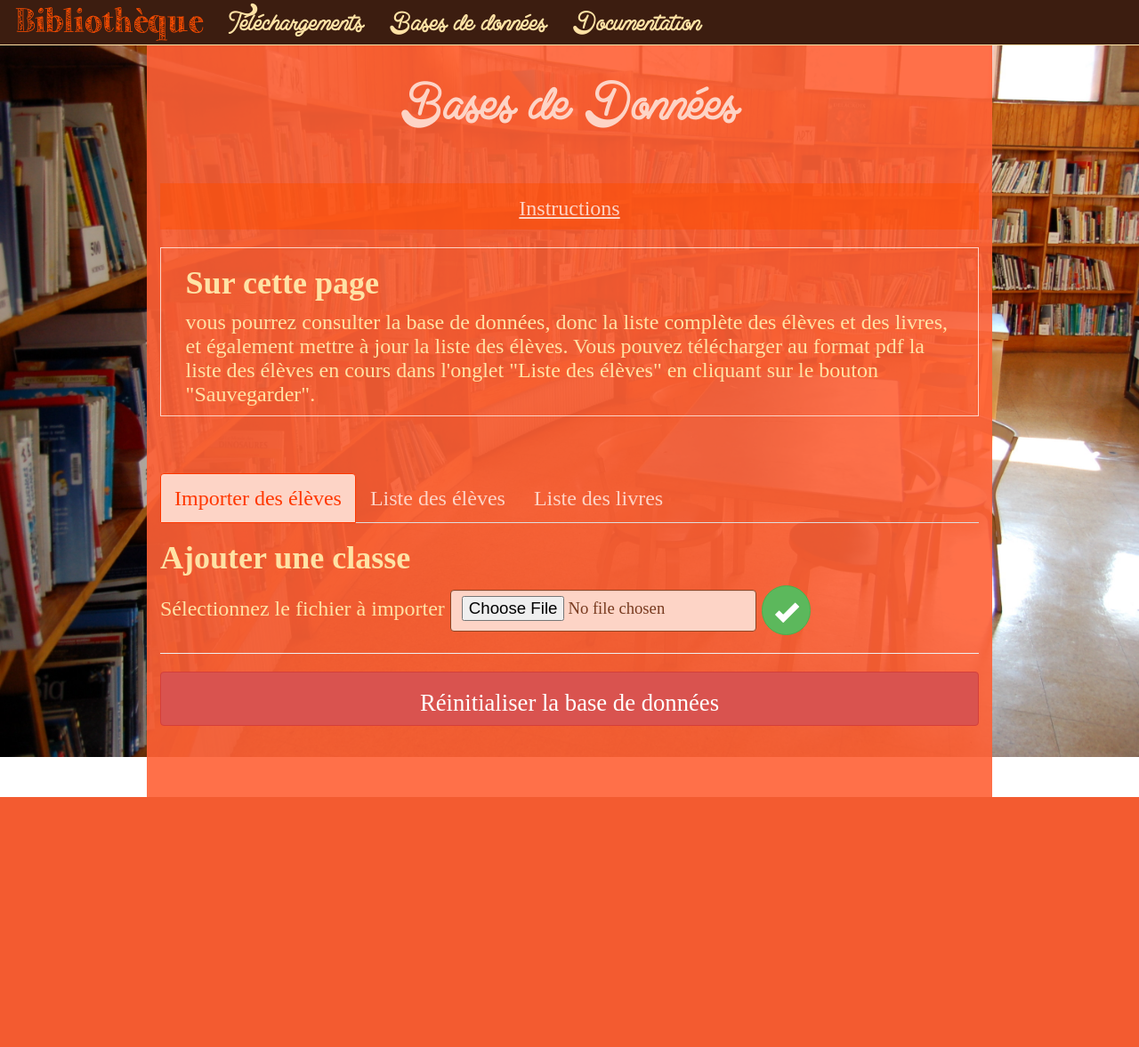
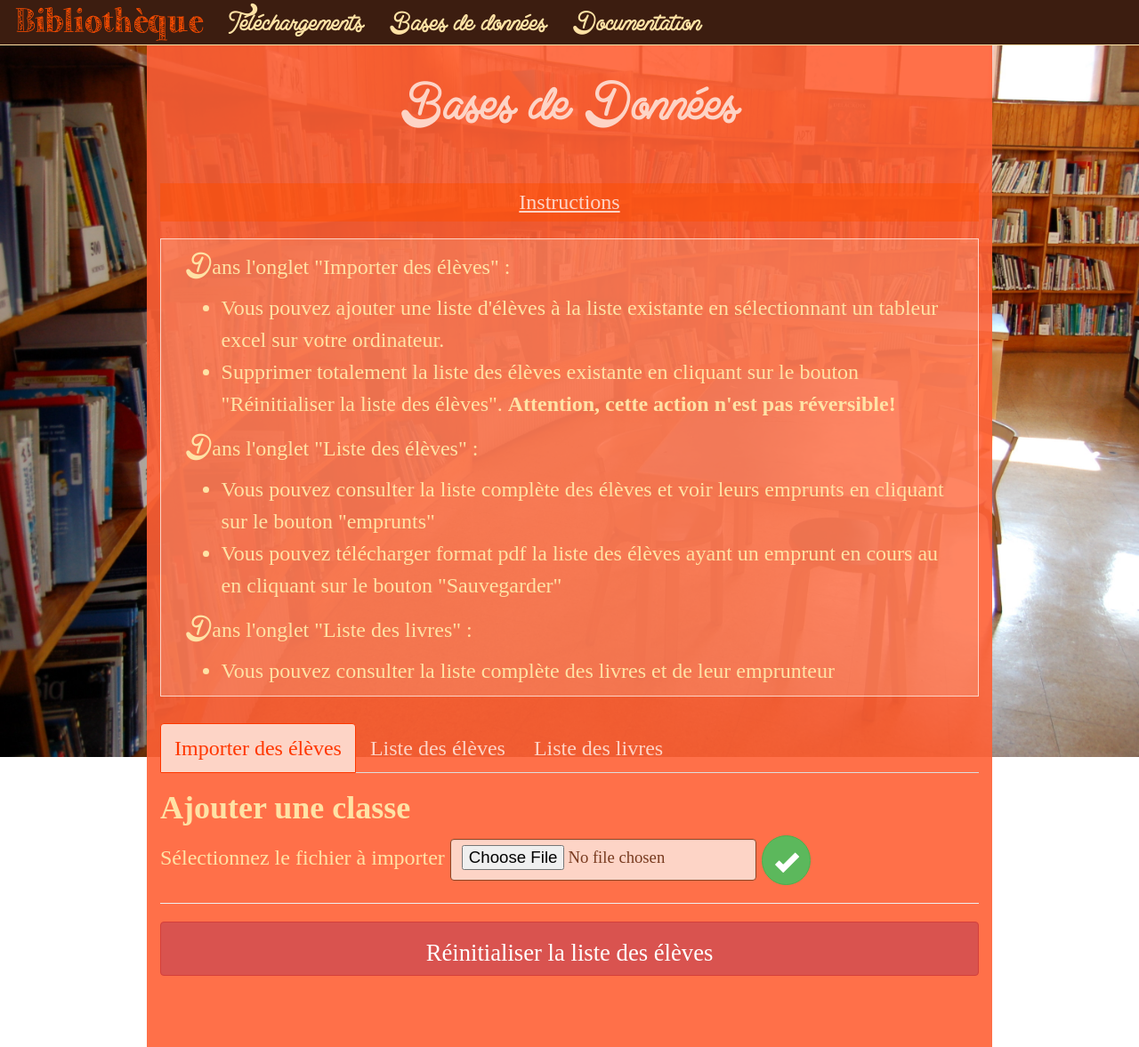
Before and after one commit to BibliothequeMaternelleAilly/WebApp, a PHP site: page /database.php in a window 1280 px wide, after a click on "Instructions". Shown: the whole page at 89% size. Before the commit the page ends 896 px from the top, so only its background shows below. Run offline with PHP 8.4, Linux system fonts and the light colour scheme; some libraries are stand-ins or nearby versions; some web fonts are replaced.

Commit message:
ajout des instructions dans la page base de données et modif du css

```diff
--- a/css/custom.css
+++ b/css/custom.css
@@ -56,6 +56,11 @@ h2 {
     font-size: 1.5em;
 }
 
+.lettrine {
+    font-family: clearLine;
+    font-size: 30pt;
+}
+
 .btn.active.focus,.btn.active:focus,.btn.focus,.btn:active.focus,.btn:active:focus,.btn:focus {
     outline: none;
 }
--- a/database.php
+++ b/database.php
@@ -39,38 +39,57 @@
                 padding-right: 10pt;
             }
 
+            #d_aide {
+                margin-bottom: 30px;
+            }
+
             #lien_aide {
                 display: block;
+                border: white solid 1px;
+                border-radius: 5px;
+                text-align: center;
                 text-decoration: none;
-                text-align: center;
                 color: #fdd4c6;
-                margin-bottom: 20px;
-                padding-top: 15px;
-                padding-bottom: 10px;
+                padding: 7px;
             }
 
             #lien_aide:hover {
+                border: none;
+                border-radius: 0px;
                 background-color: rgba(253,212,198,.7);
                 color: #ff4e00;
+                padding: 8px;
             }
 
-            #lien_aide:active, #lien_aide:focus {
+            #lien_aide:active {
+                border: none;
+                border-radius: 0px;
                 color: #ff4e00;
                 text-decoration: underline;
                 background-color: rgba(253,212,198,.5);
+                padding: 8px;
             }
 
             #lien_aide[aria-expanded=true] {
+                border: none;
+                border-radius: 0px;
                 color: #fdd4c6;
                 text-decoration: underline;
                 background-color: rgba(255,78,0,.5);
+                padding: 8px;
             }
 
             #instructions {
-                margin-bottom: 7%;
+                background-color: rgba(253,212,198,.2);
+                margin-top: 2%;
                 padding-left: 3%;
                 padding-right: 3%;
+                padding-top: 1%;
                 border: #fdd4c6 solid 1px;
+            }
+
+            #instructions ul {
+                line-height: 1.5;
             }
 
             .btn {
@@ -122,16 +141,40 @@
                     <a href="#" class="close" data-dismiss="alert" aria-label="close">&times;</a>
                     Impossible de transférer le fichier! Veuillez réessayer.
                 </div>
-                <a href="#" data-toggle="collapse" data-target="#instructions" id="lien_aide">Instructions</a>
-                <div id="instructions" class="collapse">
-                    <h2>Sur cette page</h2>
-                    <p>
-                        vous pourrez consulter la base de données, donc la liste complète des élèves et des livres,
-                        et également mettre à jour la liste des élèves. Vous pouvez télécharger au format pdf la liste des élèves en cours
-                        dans l'onglet "Liste des élèves" en cliquant sur le bouton "Sauvegarder".
-                    </p>
+                <div id="d_aide">
+                    <a data-toggle="collapse" data-target="#instructions" id="lien_aide">Instructions</a>
+                    <div id="instructions" class="collapse">
+                        <p><span class="lettrine">D</span>ans l'onglet "Importer des élèves" :</p>
+                        <ul>
+                            <li>
+                                Vous pouvez ajouter une liste d'élèves à la liste existante en sélectionnant
+                                un tableur excel sur votre ordinateur.
+                            </li>
+                            <li>
+                                Supprimer totalement la liste des élèves existante en cliquant sur le bouton
+                                "Réinitialiser la liste des élèves". <strong>Attention, cette action n'est pas
+                                réversible!</strong>
+                            </li>
+                        </ul>
+                        <p><span class="lettrine">D</span>ans l'onglet "Liste des élèves" :</p>
+                        <ul>
+                            <li>
+                                Vous pouvez consulter la liste complète des élèves et voir leurs emprunts en
+                                cliquant sur le bouton "emprunts"
+                            </li>
+                            <li>
+                                Vous pouvez télécharger format pdf la liste des élèves ayant un emprunt en cours au
+                                en cliquant sur le bouton "Sauvegarder"
+                            </li>
+                        </ul>
+                        <p><span class="lettrine">D</span>ans l'onglet "Liste des livres" :</p>
+                        <ul>
+                            <li>
+                                Vous pouvez consulter la liste complète des livres et de leur emprunteur
+                            </li>
+                        </ul>
+                    </div>
                 </div>
-
                 <ul class="nav nav-tabs">
                     <li class="active"><a data-toggle="tab" href="#importer">Importer des élèves</a></li>
                     <li><a data-toggle="tab" href="#eleves">Liste des élèves</a></li>
@@ -152,7 +195,7 @@
                         </form>
                         <hr>
                         <form id="reset">
-                            <button type="submit" class="btn btn-danger btn-block" name="reset">Réinitialiser la base de données</button>
+                            <button type="submit" class="btn btn-danger btn-block" name="reset">Réinitialiser la liste des élèves</button>
                         </form>
                         <script>
                             $("#reset").submit(function() {
--- a/downloads.php
+++ b/downloads.php
@@ -44,7 +44,6 @@
                 color: #793b20;
                 border: #8d4525 solid 1px;
             }
-
             .btn-default:hover {
                 background-color: #fdd681;
                 color: #3c1d10;
--- a/index.php
+++ b/index.php
@@ -14,6 +14,7 @@
                 background-color: rgba(77,23,0,.8);
                 border: #fee2a5 solid 1px;
                 margin-top: 5%;
+                margin-bottom: 1%;
                 text-align: center;
                 font-family: clearLine;
                 font-size: 4em;
```
Also changed, not shown: nbproject/private/private.xml (+3 -6 lines), 1 other file.
